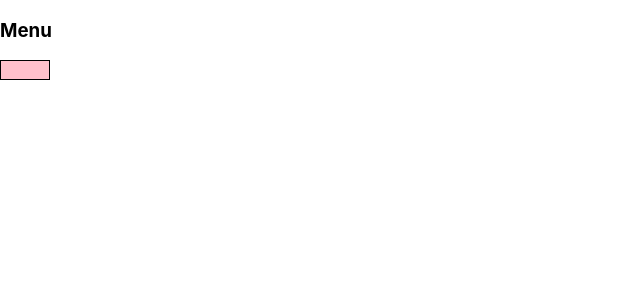
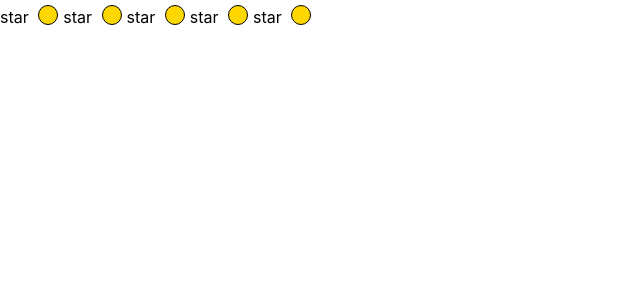
Before and after one commit to Viktoriyadegt/react_kabzda_kak_podrobno, a React (Create React App) app: page / in a window 1280 px wide. Shown: the top 300 px of the page, without its empty margins (0-640 px from the left). Built offline with nearby package versions, Linux system fonts and the light colour scheme.

Commit message:
unControlledRating

```diff
--- a/src/App.tsx
+++ b/src/App.tsx
@@ -4,6 +4,7 @@ import {Accordion} from "./components/Accordion/Accordion";
 import {Rating} from "./components/Rating/Rating";
 import {OnOff} from "./components/OnOff/OnOff";
 import {UnControlledAccordion} from "./components/Accordion/UnControlledAccordion";
+import {UnControlledRating} from "./components/Rating/UnControlledRating";
 
 function App() {
     return (
@@ -19,7 +20,8 @@ function App() {
             <Accordion title={'Books'} collapsed={false}/>*/}
             {/*<OnOff />*/}
             {/*<OnOff />*/}
-            <UnControlledAccordion title={'Menu'}/>
+            {/*<UnControlledAccordion title={'Menu'}/>*/}
+            <UnControlledRating/>
 
         </div>
     );
--- a/src/components/Accordion/UnControlledAccordion.tsx
+++ b/src/components/Accordion/UnControlledAccordion.tsx
@@ -10,7 +10,7 @@ export const UnControlledAccordion = (props: UnControlledAccordionPropsType) =>
 
     let [collapsed, setCollapsed] = useState(false);
 
-    const styledButton = {
+     const styledButton = {
         width: '50px',
         height: '20px',
         display: 'inline-block',
--- /dev/null
+++ b/src/components/Rating/UnControlledRating.tsx
@@ -0,0 +1,45 @@
+import React, {useState} from 'react';
+
+export const UnControlledRating = () => {
+
+    let [rating, setReting] = useState<number>(0);
+
+    const styledButton = {
+        width: '20px',
+        height: '20px',
+        display: 'inline-block',
+        backgroundColor: 'gold',
+        border: '0.5px solid black',
+        borderRadius: '20px',
+        cursor: 'pointer',
+        margin: '5px'
+    }
+
+    return <div>
+        <Star selected={rating > 0}/>
+        <button style={styledButton} onClick={() => setReting(1)}></button>
+        <Star selected={rating > 1}/>
+        <button style={styledButton}  onClick={() => setReting(2)}></button>
+        <Star selected={rating > 2}/>
+        <button style={styledButton} onClick={() => setReting(3)}></button>
+        <Star selected={rating > 3}/>
+        <button style={styledButton} onClick={() => setReting(4)}></button>
+        <Star selected={rating > 4}/>
+        <button style={styledButton} onClick={() => setReting(5)}></button>
+    </div>
+
+}
+
+type StarPropsType = {
+    selected: boolean
+}
+
+const Star = (props: StarPropsType) => {
+    if (props.selected) {
+        return <span><b>star </b></span>
+    } else {
+        return <span>star </span>
+
+    }
+
+}
```
